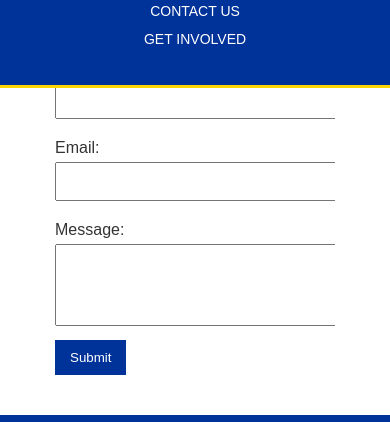
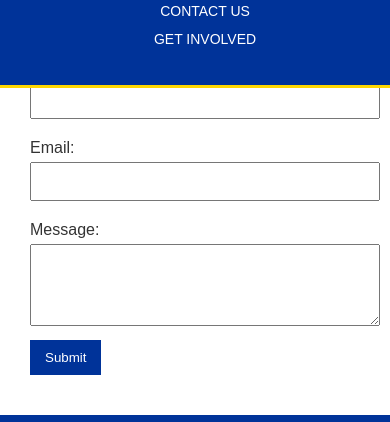
Before and after one commit to JPDustin/jpdustin.github.io, a plain HTML site: page pages/contact.html in a window 390 px wide. Shown: the part 233-655 px from the top of the page. Drawn offline with Linux system fonts and the light colour scheme.

Commit message:
Fixed form fields

```diff
--- a/assets/css/styles.css
+++ b/assets/css/styles.css
@@ -156,6 +156,7 @@ form input[type="text"], form input[type="email"], form textarea {
     width: 100%;
     padding: 0.625rem; /* 0.625rem = 10px */
     margin-bottom: 0.625rem; /* 0.625rem = 10px */
+    box-sizing: border-box; /* Ensure padding doesn't affect overall width */
 }
 
 form input[type="submit"] {
@@ -325,6 +326,15 @@ footer i.fab {
     header nav ul li a {
         font-size: 14px; /* Adjust font size as needed */
     }
+
+    .container {
+        width: 100%; /* Ensure container takes full width */
+        padding: 0 10px; /* Add some padding */
+    }
+
+    form input[type="text"], form input[type="email"], form textarea {
+        width: 100%;
+    }
 }
 
 /* Small devices (portrait tablets and large phones, 600px and up) */
```
